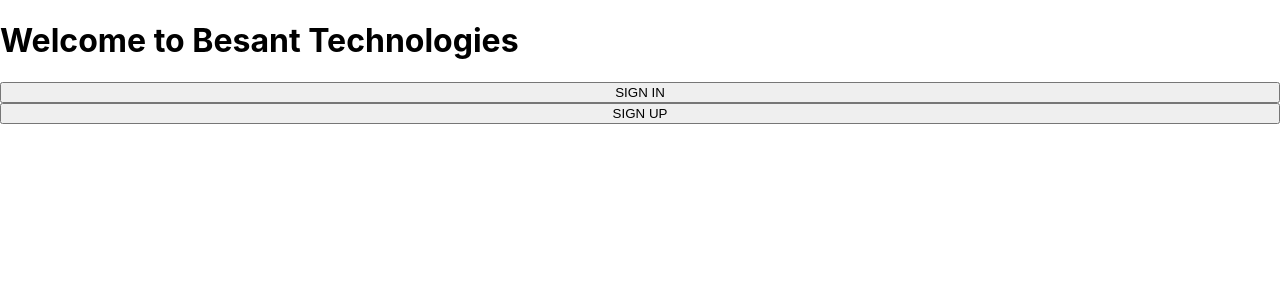
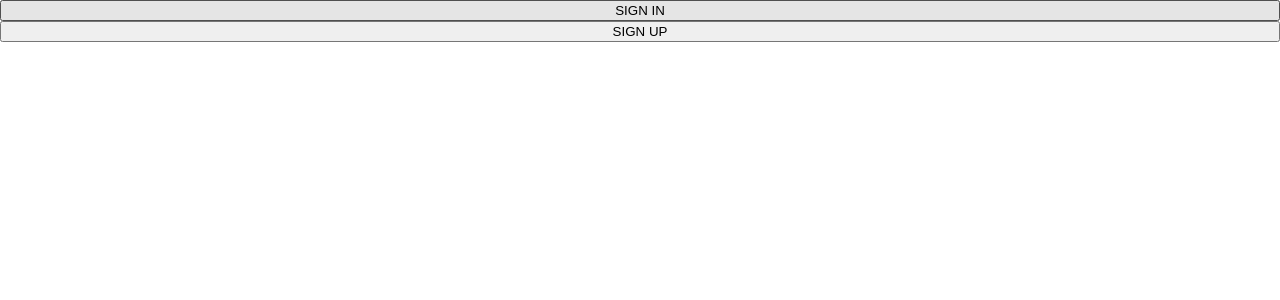
Before and after one commit to Harsha979/Harsha979.github.io, a React (Create React App) app: page / in a window 1280 px wide. Shown: the top 300 px of the page. Built offline with nearby package versions, Linux system fonts and the light colour scheme.

Commit message:
commented header

```diff
--- a/src/App.js
+++ b/src/App.js
@@ -20,7 +20,7 @@ function App(){
 
   return(
     <div style={{display:"grid"}}>
-      <h1>Welcome to Besant Technologies</h1>
+      {/* <h1>Welcome to Besant Technologies</h1> */}
       <button type="submit" onClick={()=>{navigate("/login")}}>SIGN IN</button>
       <button type="submit" onClick={()=>{navigate("/register")}}>SIGN UP</button>
       {/* <h1>Welcome to </h1> */}
```
